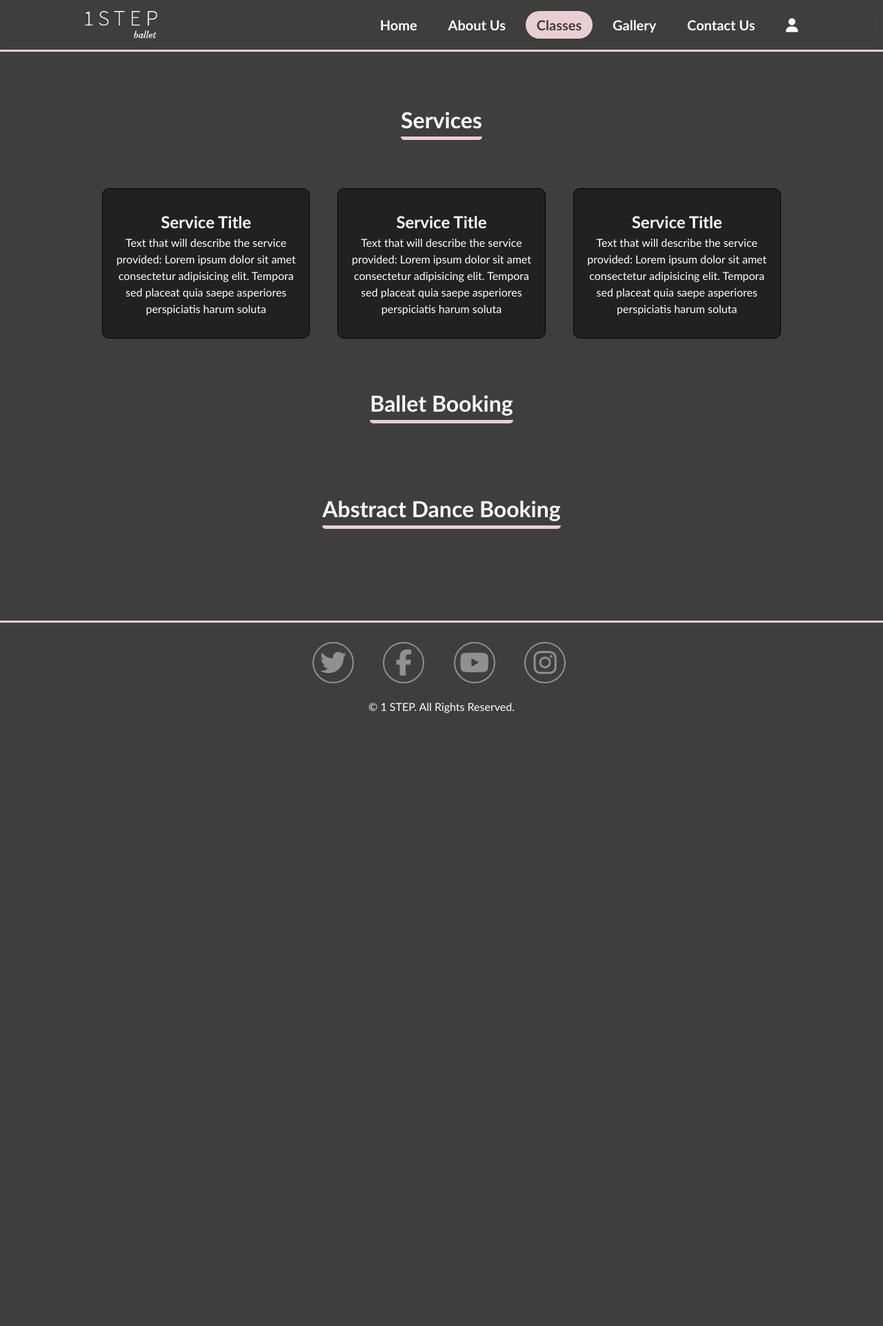
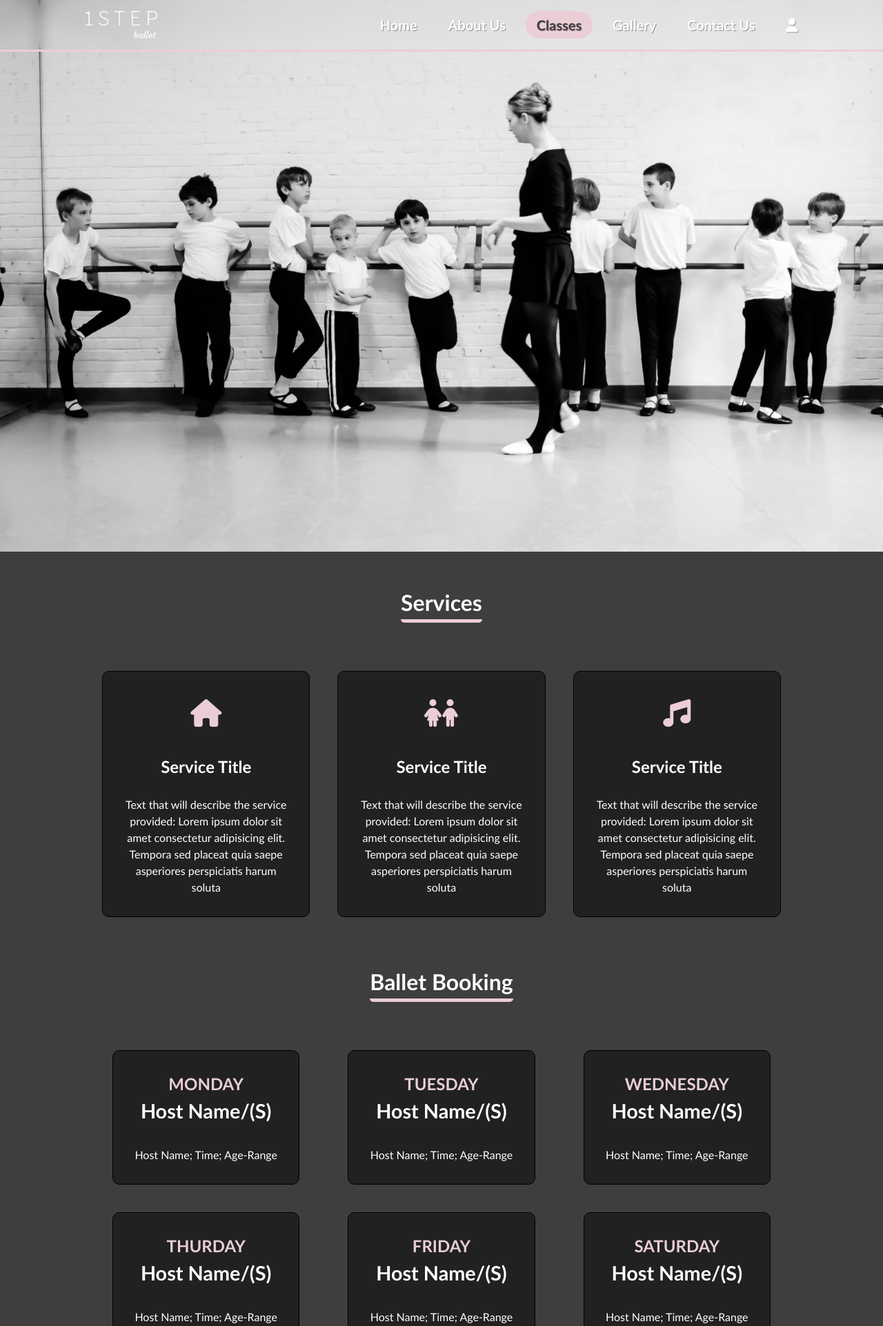
Before and after one commit to LilithsDemon/1STEP-UNI, a PHP site: page /classes.html in a window 1280 px wide. Shown: the top 1923 px of the page at 69% size. Before the commit the page ends 1034 px from the top, so only its background shows below. Run offline with PHP 8.4, Linux system fonts and the light colour scheme; some libraries are stand-ins or nearby versions.

Commit message:
Almost finished classes page including background, need to add text to backgroudn image and then it is completed

```diff
--- a/classes.html
+++ b/classes.html
@@ -56,6 +56,11 @@
 	</header>
 
 	<section class="classes classes_section" id="classes">
+		<div class="section top_image">
+			<div class="background_image">
+
+			</div>
+		</div>
 		<div class="section-container">
 			<div class="row title">
 				<h2>Services</h2>
@@ -63,22 +68,34 @@
 			<div class="row">
 				<div class="service_container">
 					<div class="service_inner">
+						<div class="icon">
+							<i class="fa-solid fa-house"></i>
+						</div>
 						<h3>Service Title</h3>
-						<p>Text that will describe the service provided: Lorem ipsum dolor sit amet consectetur adipisicing
+						<p>Text that will describe the service provided: Lorem ipsum dolor sit amet consectetur
+							adipisicing
 							elit. Tempora sed placeat quia saepe asperiores perspiciatis harum soluta</p>
 					</div>
 				</div>
 				<div class="service_container">
 					<div class="service_inner">
+						<div class="icon">
+							<i class="fa-solid fa-children"></i>
+						</div>
 						<h3>Service Title</h3>
-						<p>Text that will describe the service provided: Lorem ipsum dolor sit amet consectetur adipisicing
+						<p>Text that will describe the service provided: Lorem ipsum dolor sit amet consectetur
+							adipisicing
 							elit. Tempora sed placeat quia saepe asperiores perspiciatis harum soluta</p>
 					</div>
 				</div>
 				<div class="service_container">
 					<div class="service_inner">
+						<div class="icon">
+							<i class="fa-solid fa-music"></i>
+						</div>
 						<h3>Service Title</h3>
-						<p>Text that will describe the service provided: Lorem ipsum dolor sit amet consectetur adipisicing
+						<p>Text that will describe the service provided: Lorem ipsum dolor sit amet consectetur
+							adipisicing
 							elit. Tempora sed placeat quia saepe asperiores perspiciatis harum soluta</p>
 					</div>
 				</div>
@@ -87,15 +104,107 @@
 			<div class="row title">
 				<h2>Ballet Booking</h2>
 			</div>
-			<div class="row">
+			<div class="row timetable">
 				<div class="ballet_booking">
+					<div class="timetable_inner">
+						<h3 class="day">Monday</h3>
+						<h3 class="name">Host Name/(s)</h3>
+						<p>Host Name; Time; Age-Range</p>
+
+					</div>
+				</div>
+				<div class="ballet_booking">
+					<div class="timetable_inner">
+						<h3 class="day">Tuesday</h3>
+						<h3 class="name">Host Name/(s)</h3>
+						<p>Host Name; Time; Age-Range</p>
+
+					</div>
+				</div>
+				<div class="ballet_booking">
+					<div class="timetable_inner">
+						<h3 class="day">Wednesday</h3>
+						<h3 class="name">Host Name/(s)</h3>
+						<p>Host Name; Time; Age-Range</p>
+
+					</div>
+				</div>
+				<div class="ballet_booking">
+					<div class="timetable_inner">
+						<h3 class="day">Thurday</h3>
+						<h3 class="name">Host Name/(s)</h3>
+						<p>Host Name; Time; Age-Range</p>
+
+					</div>
+				</div>
+				<div class="ballet_booking">
+					<div class="timetable_inner">
+						<h3 class="day">Friday</h3>
+						<h3 class="name">Host Name/(s)</h3>
+						<p>Host Name; Time; Age-Range</p>
+
+					</div>
+				</div>
+				<div class="ballet_booking">
+					<div class="timetable_inner">
+						<h3 class="day">Saturday</h3>
+						<h3 class="name">Host Name/(s)</h3>
+						<p>Host Name; Time; Age-Range</p>
+
+					</div>
 				</div>
 			</div>
 			<div class="row title">
 				<h2>Abstract Dance Booking</h2>
 			</div>
-			<div class="row">
+			<div class="row timetable">
 				<div class="ad_booking">
+					<div class="timetable_inner">
+						<h3 class="day">Monday</h3>
+						<h3 class="name">Host Name/(s)</h3>
+						<p>Host Name; Time; Age-Range</p>
+
+					</div>
+				</div>
+				<div class="ad_booking">
+					<div class="timetable_inner">
+						<h3 class="day">Tuesday</h3>
+						<h3 class="name">Host Name/(s)</h3>
+						<p>Host Name; Time; Age-Range</p>
+
+					</div>
+				</div>
+				<div class="ad_booking">
+					<div class="timetable_inner">
+						<h3 class="day">Wednesday</h3>
+						<h3 class="name">Host Name/(s)</h3>
+						<p>Host Name; Time; Age-Range</p>
+
+					</div>
+				</div>
+				<div class="ad_booking">
+					<div class="timetable_inner">
+						<h3 class="day">Thurday</h3>
+						<h3 class="name">Host Name/(s)</h3>
+						<p>Host Name; Time; Age-Range</p>
+
+					</div>
+				</div>
+				<div class="ad_booking">
+					<div class="timetable_inner">
+						<h3 class="day">Friday</h3>
+						<h3 class="name">Host Name/(s)</h3>
+						<p>Host Name; Time; Age-Range</p>
+
+					</div>
+				</div>
+				<div class="ad_booking">
+					<div class="timetable_inner">
+						<h3 class="day">Saturday</h3>
+						<h3 class="name">Host Name/(s)</h3>
+						<p>Host Name; Time; Age-Range</p>
+
+					</div>
 				</div>
 			</div>
 		</div>
--- a/style.css
+++ b/style.css
@@ -37,6 +37,8 @@ body {
 	justify-content: space-between;
 }
 
+
+
 nav {
 	position: fixed;
 	overflow: hidden;
@@ -63,6 +65,8 @@ nav img {
 	appearance: none;
 	outline: none;
 	background: none;
+
+	text-shadow: 1px 1px rgba(0, 0, 0, 0.35);
 }
 
 .hamburger {
@@ -93,6 +97,8 @@ nav img {
 	transform-origin: 0 0;
 
 	transition: 0.4s;
+
+	box-shadow: 0 0 1px rgba(0, 0, 0, 0.35)
 }
 
 .hamburger:hover span:nth-child(2) {
@@ -139,6 +145,7 @@ nav img {
 	transition: 0.4s;
 	padding: 8px 16px;
 	border-radius: 99px;
+	text-shadow: 1px 1px rgba(0, 0, 0, 0.35);
 }
 
 .menu a.is-active,
@@ -470,8 +477,9 @@ nav img {
 	background-image: url(Assets/Images/ballet_prep.jpg);
 }
 
-.home {
-	margin: auto;
+.home,
+.classes {
+	margin-bottom: 100px;
 }
 
 
@@ -484,7 +492,10 @@ nav img {
 	display: flex;
 	flex-wrap: wrap;
 	width: 80%;
-	align-items: center;
+	justify-content: center;
+    justify-items: center;
+    justify-self: center;
+    align-items: center;
 	margin: auto;
 	padding-top: 50px;
 }
@@ -518,9 +529,6 @@ nav img {
 	border-radius: 20px;
 }
 
-.classes_section {
-	padding-top: 100px;
-}
 
 section .title h2 {
 	text-align: center;
@@ -530,10 +538,13 @@ section .title h2 {
 	border-radius: 5px;
 }
 
+.ballet_booking,
+.ad_booking,
 .service_container {
 	display: flex;
 	flex-direction: column;
 	flex: 0 0 33.33%;
+	min-width: 20%;
 	max-width: 33.33%;
 	height: 100%;
 	justify-content: center;
@@ -544,24 +555,110 @@ section .title h2 {
 	padding: 20px;
 }
 
+.timetable_inner {
+	min-width: 90%;
+}
+
 .service_container h3
 {
 	font-size: 1.5rem;
+	margin-bottom: 25px;
 }
 
+.timetable_inner .day
+{
+	font-size: 1.5rem;
+	text-transform: uppercase;
+	color: var(--ballet_shoe_pink);
+}
+
+.timetable_inner .name
+{
+	font-size: 1.8rem;
+	text-transform: capitalize;
+	margin-bottom: 30px;
+}
+
+.top_image
+{
+	position: relative;
+	height: 100vh;
+	width: 100vw;
+	background: #777;
+	overflow: hidden;
+}
+
+.top_image .background_image
+{
+	width: 100%;
+	height: 100%;
+	position: absolute;
+	top: 0;
+	left: 0%;
+	background-size: auto 133.3333%;
+	background-position: center;
+	background-repeat: none;
+	box-shadow: 0 3vh 3vh rgba(0, 0, 0, 0);
+	padding: 15vh;
+	box-sizing: border-box;
+	background-image: url(Assets/Images/dance_school.jpg);
+}
+
+.timetable_inner,
 .service_container .service_inner
 {
     background-color: var(--dark-grey_bg);
     border: 1px solid var(--black);
     border-radius: 10px;
-    padding: 30px 15px;
+    padding: 30px 30px;
     text-align: center;
     transition: all 0.3s ease;
 }
 
+.timetable_inner:hover,
 .service_container .service_inner:hover
 {
     box-shadow: 0 0 20px rgba(255, 255, 255, 0.45);
+}
+
+.service_container .service_inner .icon
+{
+    height: 60px;
+    width: 60px;
+    border-radius: 50%;
+    display:block;
+    margin: 0 auto 30px;
+	color: var(--light);
+    text-align: center;
+    transition: all 0.3s ease;
+}
+
+.service_container .service_inner .icon .fa-solid
+{
+    font-size: 40px;
+    line-height: 60px;
+    color: var(--ballet_shoe_pink);
+    transition: all 0.3s ease;
+}
+
+.service_container .service_inner:hover .icon
+{
+    background: var(--ballet_shoe_pink);
+}
+
+.service_container .service_inner:hover .icon .fa-solid
+{
+    font-size: 25px;
+    color: var(--dark-grey_bg);
+}
+
+.service_inner
+{
+	position: relative;
+	text-align: center;
+    transition: all 0.3s ease;
+    display: grid;
+    place-items: center;
 }
 
 footer {
@@ -640,6 +737,21 @@ footer ul li a:hover i {
 
 }
 
+@media (max-width: 1240px) {
+	.service_container
+	{
+		flex: 0 0 50%;
+		max-width: 50%;
+	}
+
+	.ballet_booking,
+	.ad_booking
+	{
+		flex: 0 0 50%;
+		max-width: 50%;
+	}
+}
+
 @media (max-width: 960px) {
 	.service_container,
 	.home_data {
@@ -666,3 +778,17 @@ footer ul li a:hover i {
 	}
 
 }
+
+@media (max-width: 920px) {
+	.ballet_booking,
+	.ad_booking
+	{
+		flex: 0 0 100%;
+		max-width: 100%;
+	}
+
+	.timetable_inner
+	{
+		min-width: 80%;
+	}
+}
```
Also changed, not shown: Assets/Images/dance_school.jpg (added).
